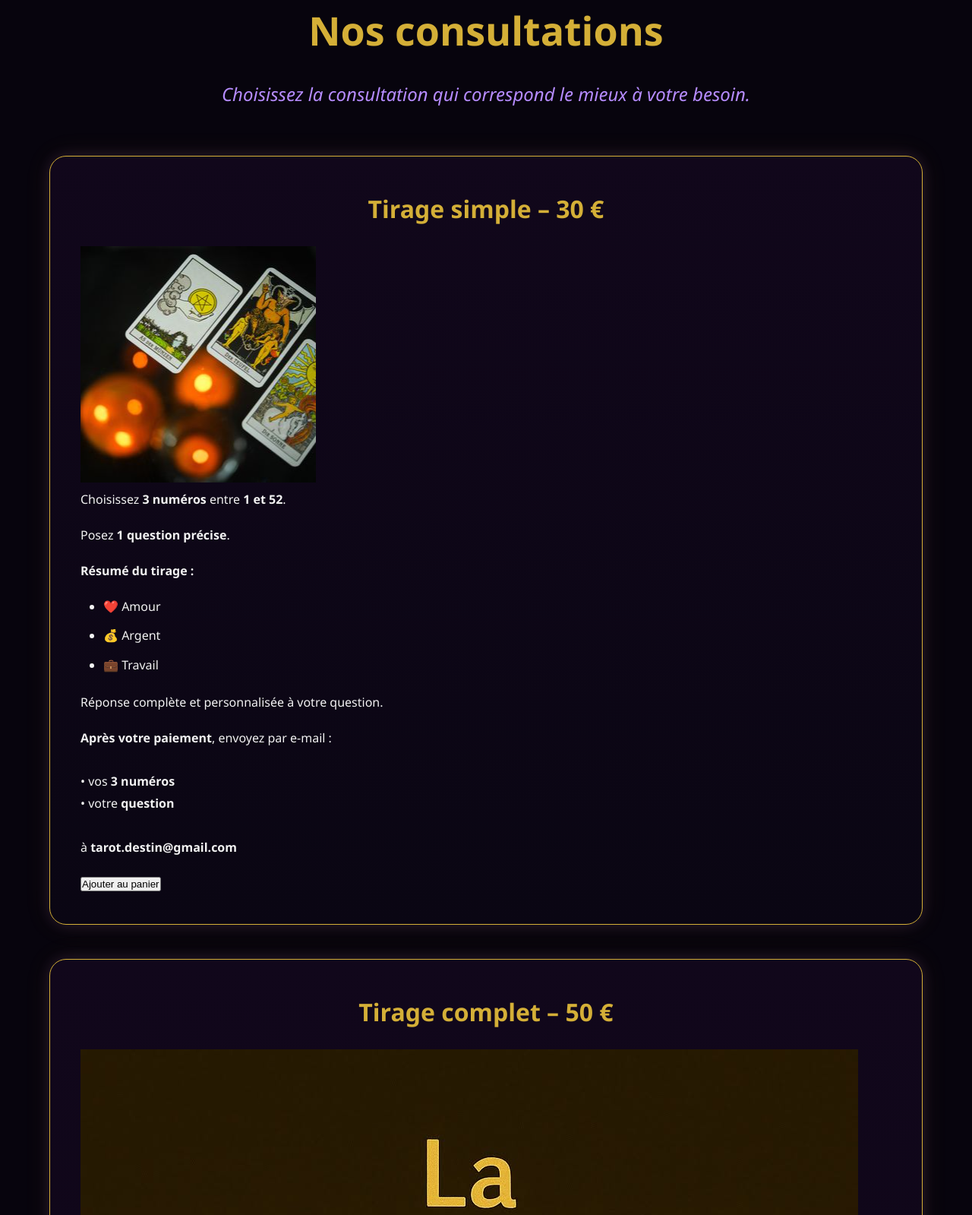
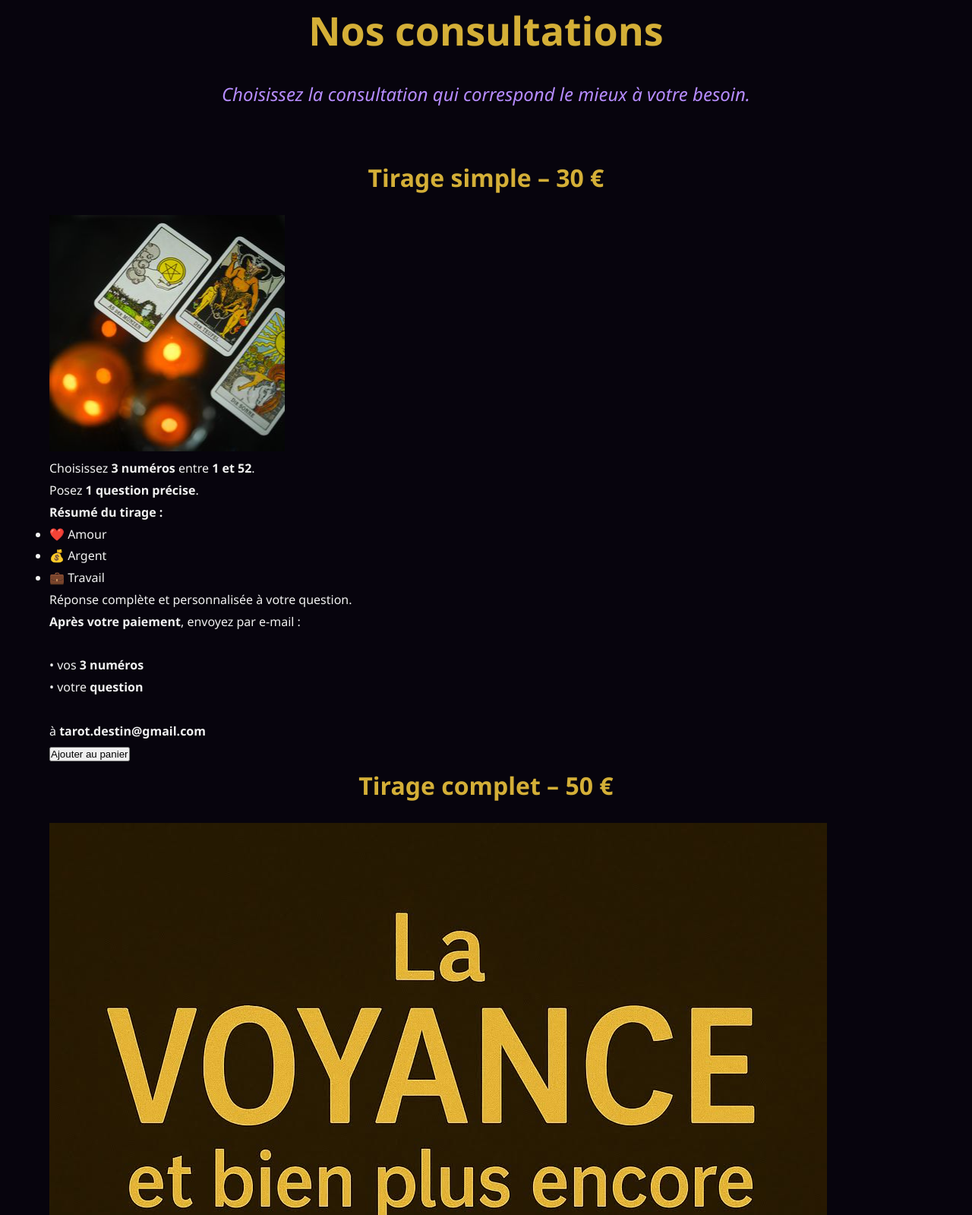
Before and after one commit to MSEDIT-1304/Telma-Tarot-Destin, a Flask app: page /services in a window 1280 px wide; the page is wider, and only the part inside the window is pictured. Shown: the part 329-1928 px from the top of that part at 76% size. Run offline with Flask 3, Linux system fonts and the light colour scheme.

Commit message:
Update style.css

```diff
--- a/static/style.css
+++ b/static/style.css
@@ -90,61 +90,6 @@ h2{
 
 }
 
-/* ==========================================================
-   CARTES PREMIUM
-========================================================== */
-
-.carte-premium{
-
-    background:linear-gradient(180deg,#11071b,#0a0613);
-
-    border:1px solid #d4af37;
-
-    border-radius:22px;
-
-    padding:40px;
-
-    margin-bottom:45px;
-
-    box-shadow:
-        0 0 18px rgba(130,70,180,.18),
-        0 0 35px rgba(212,175,55,.10);
-
-    transition:.35s;
-
-}
-
-.carte-premium:hover{
-
-    transform:translateY(-4px);
-
-    box-shadow:
-        0 0 25px rgba(130,70,180,.30),
-        0 0 45px rgba(212,175,55,.22);
-
-}
-
-.carte-premium p{
-
-    margin-bottom:18px;
-
-    text-align:justify;
-
-}
-
-.carte-premium ul{
-
-    margin-left:30px;
-
-    margin-bottom:20px;
-
-}
-
-.carte-premium li{
-
-    margin-bottom:10px;
-
-}
 
 /* ==========================================================
    ALERTE
```
Also changed, not shown: other parts of static/style.css (+0 -59 lines).
